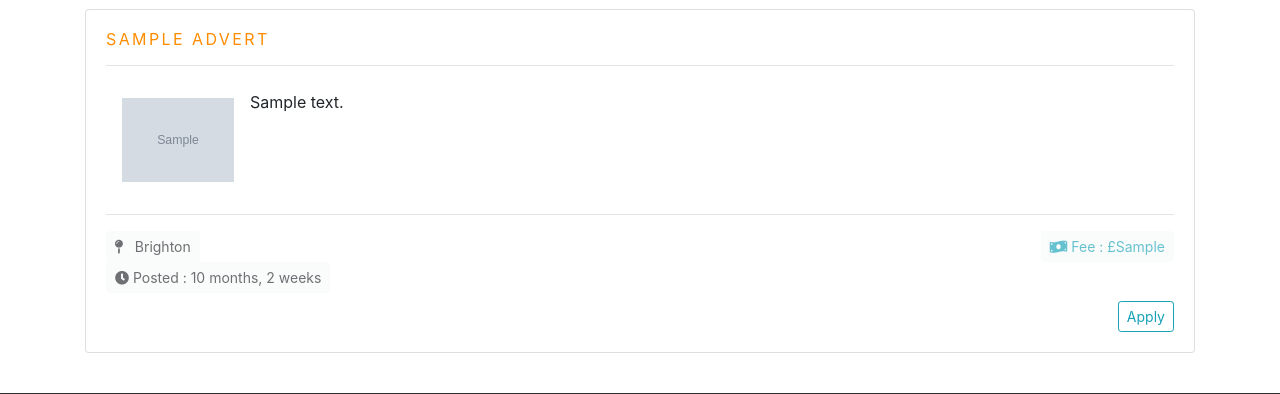
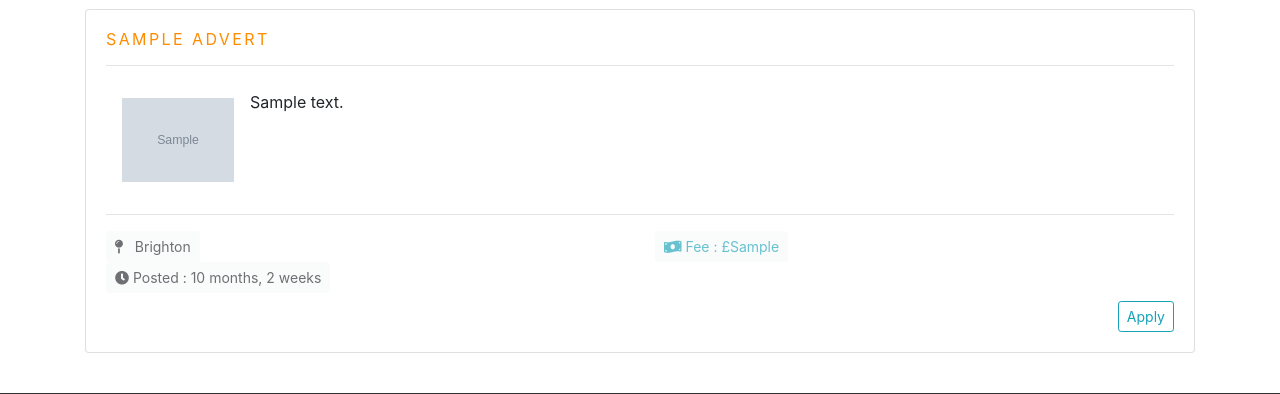
Before and after one commit to dancecentreuk/coviddancersuk, a Django app: a page that uses adverts/templates/adverts/advert_detail.html in a window 1280 px wide. Shown: the part 202-596 px from the top of the page. Run offline with Django 3.2, Linux system fonts and the light colour scheme; tables that the repository leaves empty hold one stand-in row (values such as "Sample post"); grey boxes marked "Sample" are stand-in pictures; some libraries are stand-ins or nearby versions; some web fonts are replaced.

Commit message:
edited the advert-details page 2

```diff
--- a/adverts/templates/adverts/advert_detail.html
+++ b/adverts/templates/adverts/advert_detail.html
@@ -42,7 +42,7 @@
                                <a  class="float-left btn btn-light disabled btn-sm  "><i class="fas fa-map-pin mr-2"></i> {{ advert.location}}</a >
                            </div>
                        <div class="col-md-6 ol-sm-12">
-                          <a  class="float-right btn btn-light disabled btn-sm text-info  "><i class="fas fa-money-bill-wave"></i> Fee : £{{ advert.fee}}</a >
+                          <a  class=" btn btn-light disabled btn-sm text-info  "><i class="fas fa-money-bill-wave"></i> Fee : £{{ advert.fee}}</a >
                       </div>
                            <div class="col-12">
                                <a  class="float-left btn btn-light disabled btn-sm  "><i class="fas fa-clock"></i> Posted : {{ advert.created | timesince}}</a >
```
